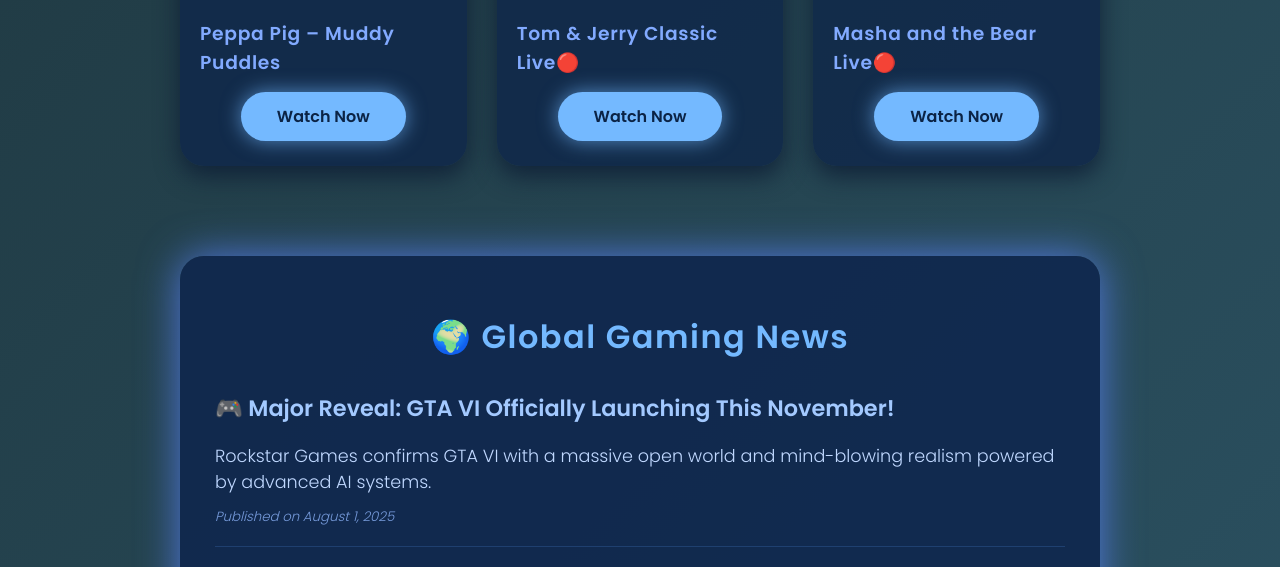
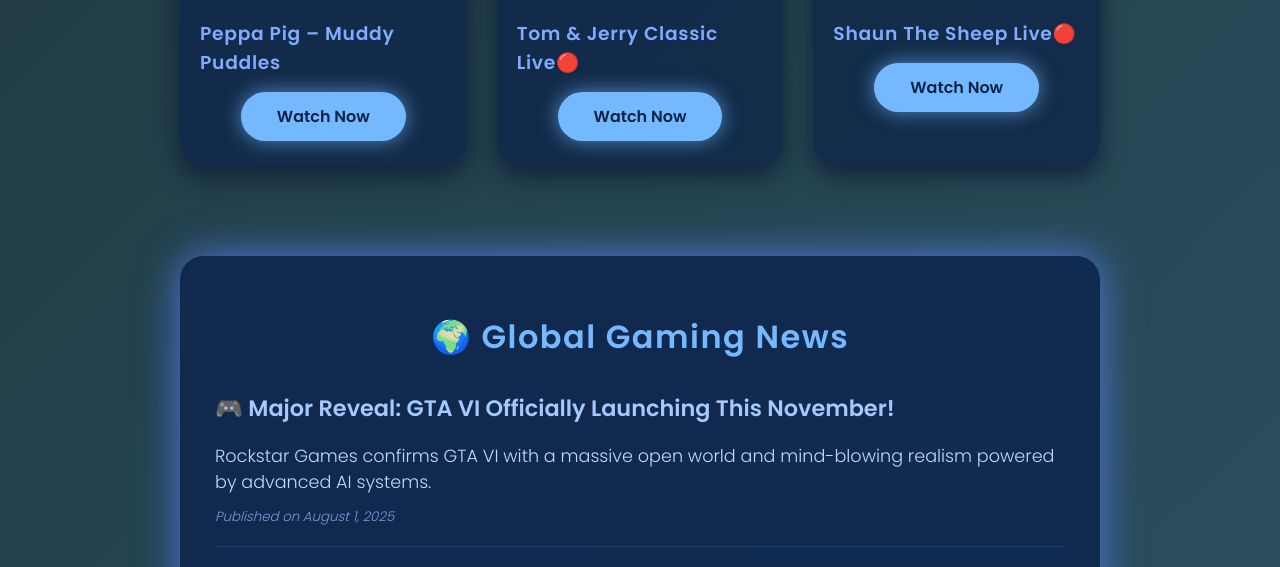
Before and after one commit to janki777/GameSatoshi, a plain HTML site: page index.html in a window 1280 px wide. Shown: the part 2799-3366 px from the top of the page. Drawn offline with Linux system fonts and the light colour scheme; no server answers.

Commit message:
Update index.html

```diff
--- a/index.html
+++ b/index.html
@@ -518,9 +518,9 @@
   </article>
 
   <article class="game-card" tabindex="0">
-    <img src="https://img.youtube.com/vi/3h6rnlgKe10/hqdefault.jpg" alt="Masha and the Bear Thumbnail" />
-    <h3>Masha and the Bear Live🔴</h3>
-    <a href="https://www.youtube.com/watch?v=3h6rnlgKe10&ab_channel=MashaandTheBear" class="btn-play" target="_blank">Watch Now</a>
+    <img src="https://img.https://www.youtube.com/watch?v=I_3XlhA0S_4&ab_channel=ShauntheSheepOfficial.jpg" alt="Shaun The Sheep" />
+    <h3>Shaun The Sheep Live🔴</h3>
+    <a href="https://www.youtube.com/watch?v=I_3XlhA0S_4&ab_channel=ShauntheSheepOfficial" class="btn-play" target="_blank">Watch Now</a>
   </article>
 </section>
 
```
